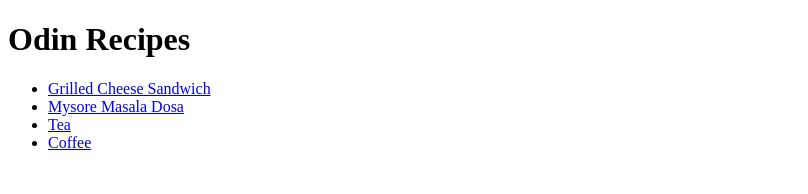
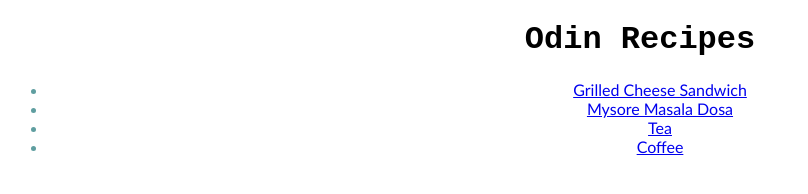
Before and after one commit to AnotherUser9898/odin-recipes, a plain HTML site: page index.html in a window 1280 px wide. Shown: the whole page, without its empty margins (0-808 px from the left). Drawn offline with Linux system fonts and the light colour scheme.

Commit message:
Add some basic css to the homepage

```diff
--- a/index.html
+++ b/index.html
@@ -3,11 +3,12 @@
         <head>
                 <meta charset = "UTF-8">
                 <title>Recipes</title>
+                <link rel = "stylesheet" href = "style.css">
         </head>
 
         <body>
-                <h1>Odin Recipes</h1>
-                <ul>
+                <h1 class = "homepage title">Odin Recipes</h1>
+                <ul class = "unordered-list">
                         <li><a href = "./recipes/Grilled-Chesse-Sandwich.html" rel = "noopener norefferer">Grilled Cheese Sandwich</a></li>
                         <li><a href = "./recipes/Masala-Dosa.html" rel = "noopener norefferer">Mysore Masala Dosa</a></li>
                         <li><a href = "./recipes/Tea.html" rel = "noopener norefferer">Tea</a></li>
--- /dev/null
+++ b/style.css
@@ -0,0 +1,13 @@
+.homepage.title {
+        font-family:'Courier New', Courier, monospace;
+        font-size:xx-large;
+        text-align:center;
+}
+
+.unordered-list {
+        font-family:'Gill Sans', 'Gill Sans MT', Calibri, 'Trebuchet MS', sans-serif;
+        font-size:medium;
+        color:cadetblue;
+        text-align:center;
+        text-anchor: start;
+}
```
